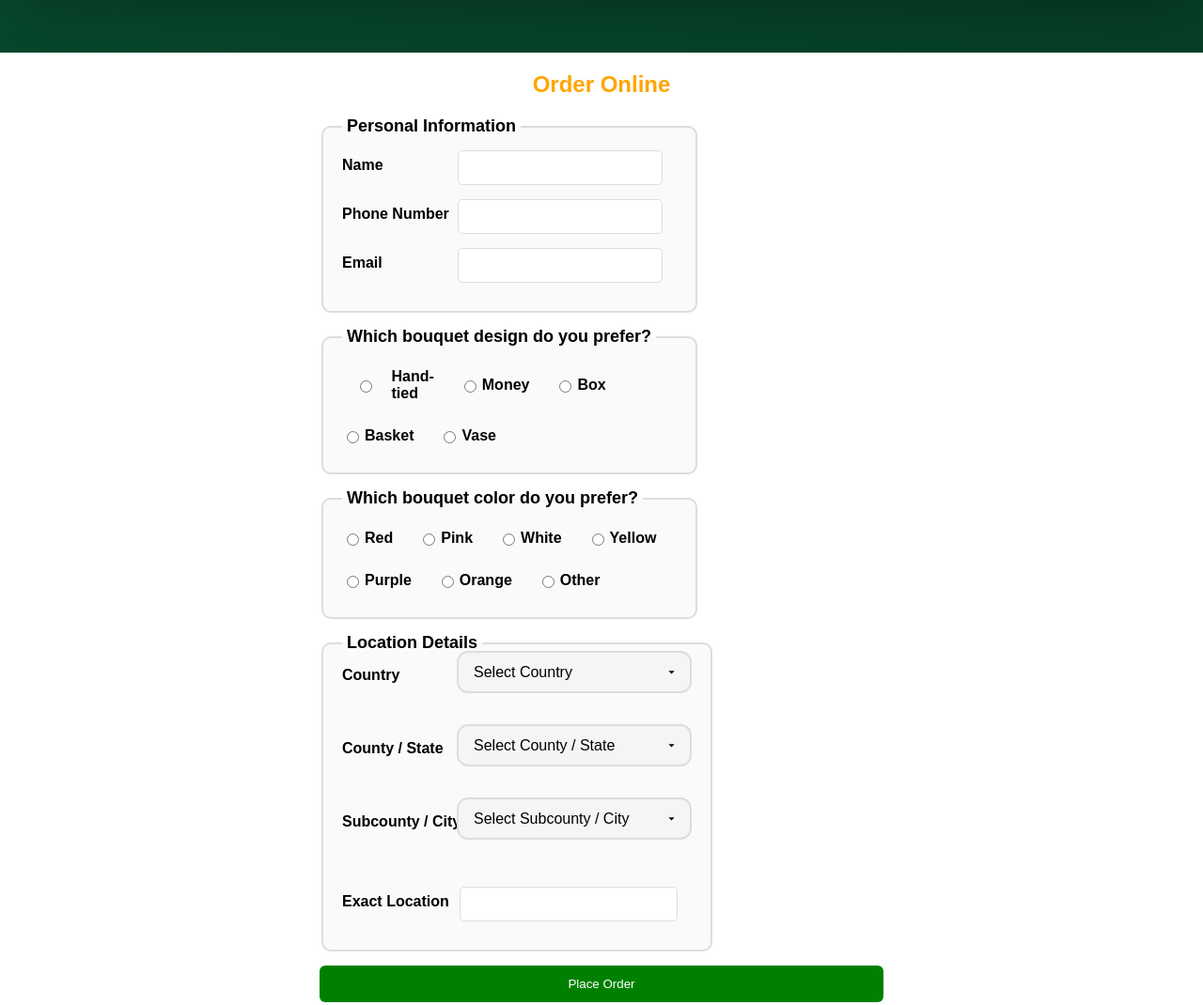
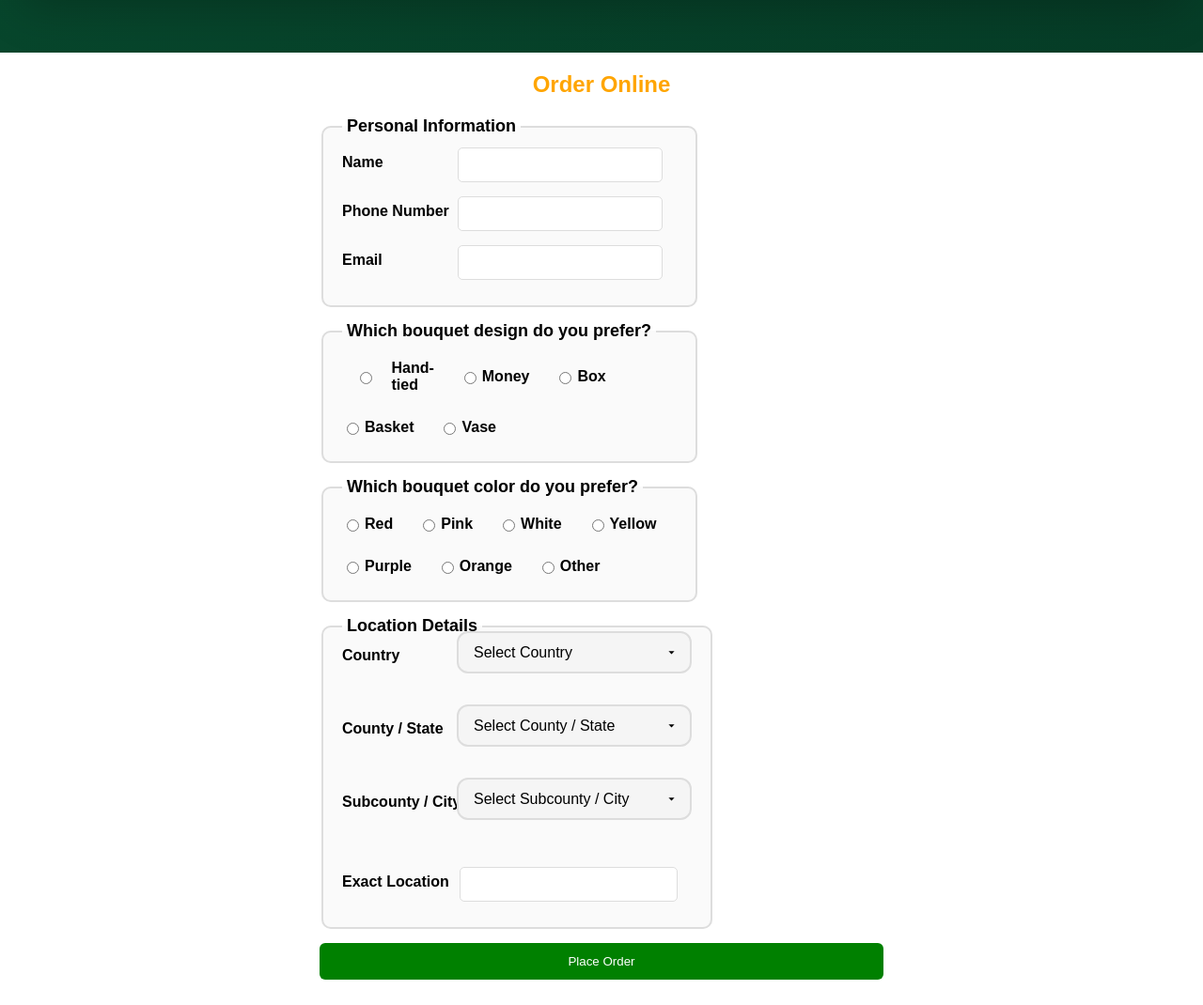
Before and after one commit to socialboosthub/Trial, a plain HTML site: page index.html in a window 1280 px wide. Shown: the part 4480-5550 px from the top of the page at 94% size. Drawn offline with nearby package versions, Linux system fonts and the light colour scheme; no server answers; a script that the page names is missing; a web font is replaced by a local one.

Commit message:
( commit )

```diff
--- a/style.css
+++ b/style.css
@@ -513,7 +513,7 @@ select:focus {
 
     border-radius: 10px;
 
-    padding: 15px 20px;
+    padding: 12px 20px;
 
     background: #fafafa;
 
```
